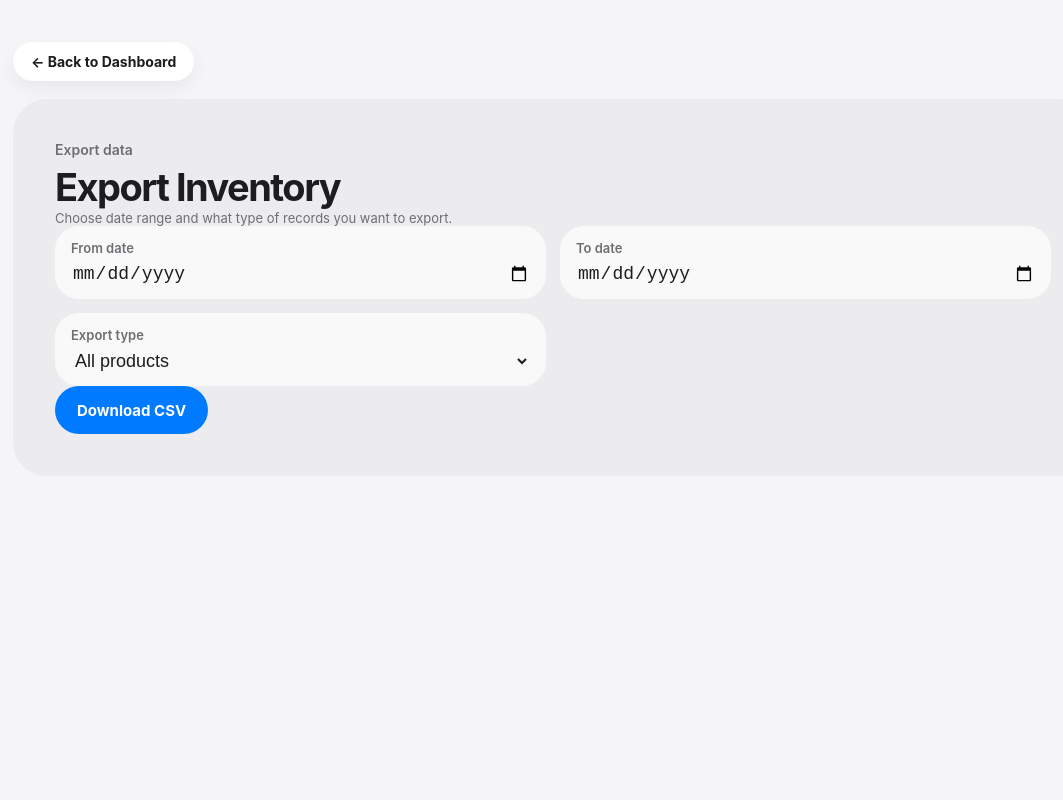
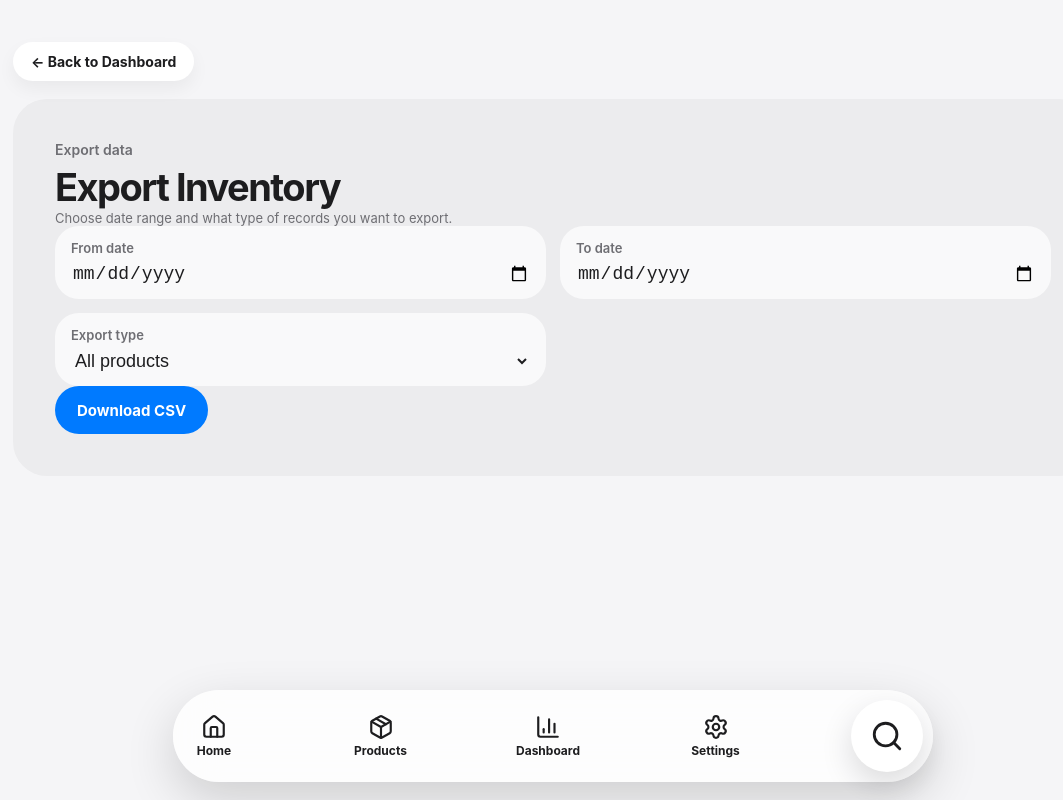
Before and after one commit to omidshokri/Siloam-inventory, a Next.js app: page /export in a window 1280 px wide. Shown: the whole page, without its empty margins (87-1150 px from the left). Built offline with nearby package versions, Linux system fonts and the light colour scheme.

Commit message:
show bottom nav on all pages

```diff
--- a/app/layout.tsx
+++ b/app/layout.tsx
@@ -1,3 +1,4 @@
+import BottomNav from "@/components/BottomNav";
 import "./globals.css";
 import type { Metadata } from "next";
 
@@ -9,7 +10,9 @@ export const metadata: Metadata = {
 export default function RootLayout({ children }: { children: React.ReactNode }) {
   return (
     <html lang="en">
-      <body>{children}</body>
+      <body>{children}
+            <BottomNav />
+</body>
     </html>
   );
 }
--- a/app/page.tsx
+++ b/app/page.tsx
@@ -1,7 +1,6 @@
 export const dynamic = "force-dynamic";
 export const revalidate = 0;
 
-import BottomNav from "@/components/BottomNav";
 import Link from "next/link";
 import { PlusCircle, Download } from "lucide-react";
 import { createServerSupabase } from "@/lib/supabase-server";
@@ -109,7 +108,6 @@ export default async function DashboardPage() {
         {/* 🔍 Filters + List */}
 
       </div>
-<BottomNav />
     </main>
   );
 }
```
